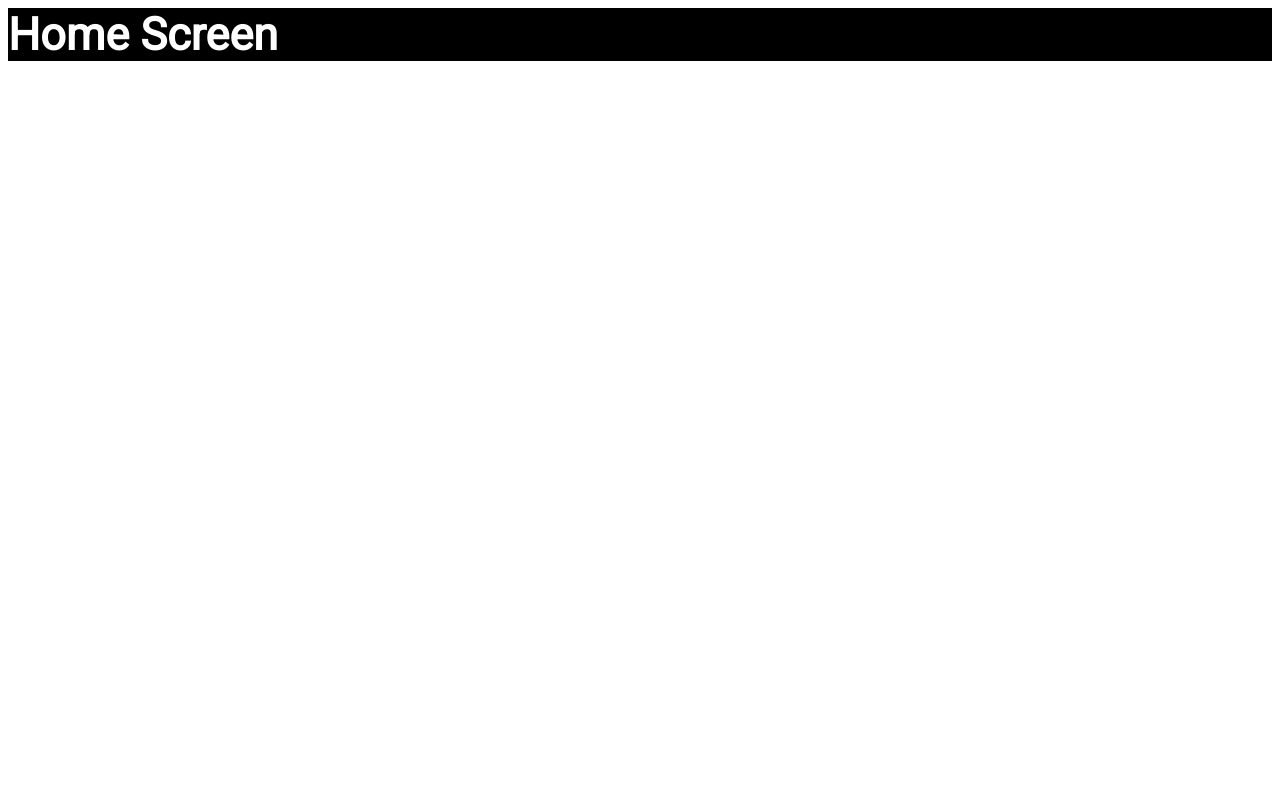
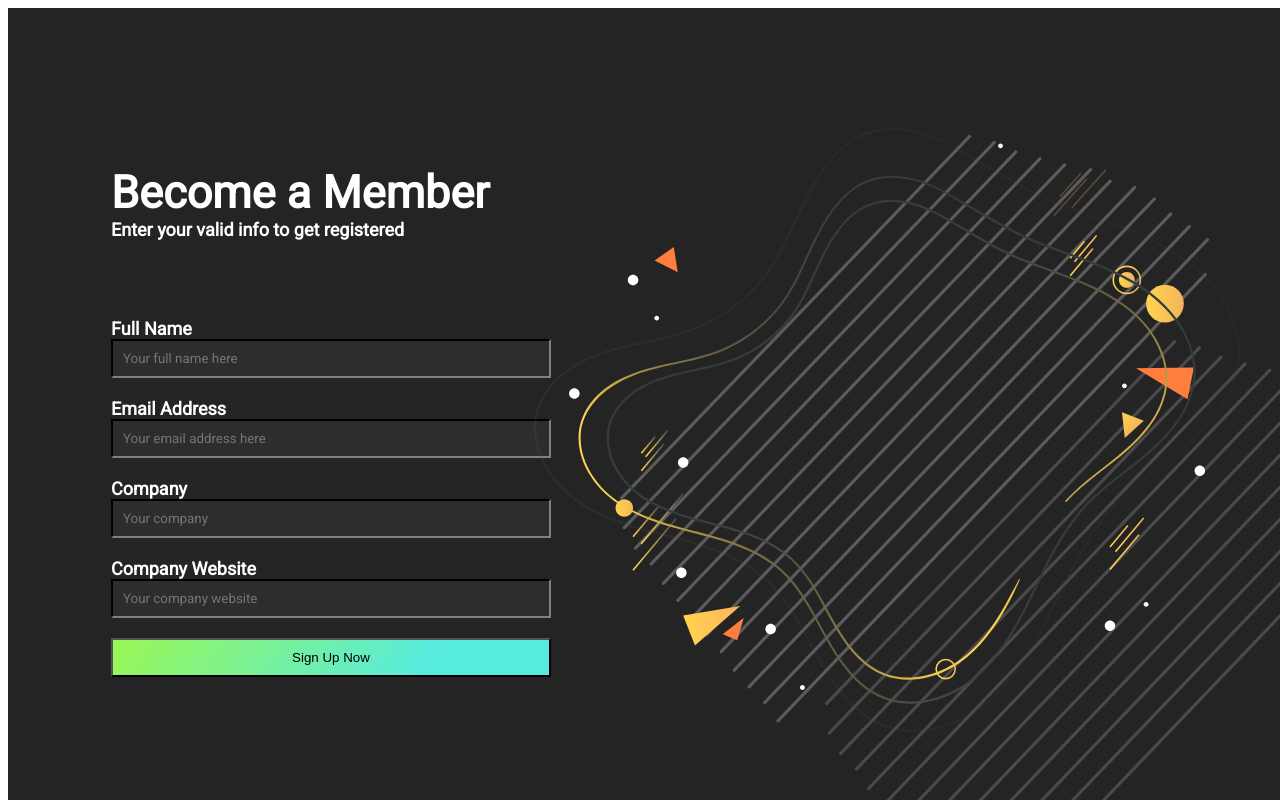
Before and after one commit to jx13xx/frontend-developer-task, a React (Create React App) app: page / in a window 1280 px wide. Built offline with nearby package versions, Linux system fonts and the light colour scheme.

Commit message:
feat: new user page component closes #3

```diff
--- a/jest.config.js
+++ b/jest.config.js
@@ -22,6 +22,7 @@ module.exports = {
   transform: {
     "^.+\\.jsx?$": "babel-jest",
     "^.+\\.tsx?$": "ts-jest",
+    "^.+\\.svg$": "<rootDir>/svgTransform.js",
   },
   moduleDirectories: ["node_modules", "src"],
 };
--- a/src/App.tsx
+++ b/src/App.tsx
@@ -6,12 +6,10 @@ import RegistrationPage from "./containers/RegistrationPage";
 
 export default function App() {
   return (
-    <>
-      <Switch>
-        <Route path="/" component={HomeScreen} />
-        <Route path="/members" component={MembersPage} />
-        <Route path="/new-member" component={RegistrationPage} />
-      </Switch>
-    </>
+    <Switch>
+      <Route path="/" component={HomeScreen} />
+      <Route path="/members" component={MembersPage} />
+      <Route path="/new-member" component={RegistrationPage} />
+    </Switch>
   );
 }
--- a/src/containers/HomeScreen/index.tsx
+++ b/src/containers/HomeScreen/index.tsx
@@ -1,11 +1,53 @@
-import { RobotText } from "../../design-system/components";
+import {
+  HeaderUserPage,
+  InputField,
+  Label,
+  RobotText,
+  SubmitButton,
+  Subtitle,
+  Tagline,
+} from "../../design-system/components";
+import {
+  CoverImage,
+  UserFillUpForm,
+  UserForm,
+  UserInputBlock,
+  UserLoginPage,
+} from "./styledComponent";
+import BannerImage from "images/Accent-Elements.svg";
 
 export default function HomeScreen() {
   return (
-    <>
-      <div style={{ backgroundColor: "black" }}>
-        <RobotText>Home Screen</RobotText>
-      </div>
-    </>
+    <UserLoginPage>
+      <UserForm id="user-form">
+        <HeaderUserPage id="user-form-header">
+          <RobotText>Become a Member</RobotText>
+          <Subtitle>Enter your valid info to get registered</Subtitle>
+        </HeaderUserPage>
+
+        <UserFillUpForm>
+          <UserInputBlock>
+            <Label>Full Name</Label>
+            <InputField type="text" placeholder="Your full name here" />
+          </UserInputBlock>
+
+          <UserInputBlock>
+            <Label>Email Address</Label>
+            <InputField type="text" placeholder="Your email address here" />
+          </UserInputBlock>
+          <UserInputBlock>
+            <Label>Company</Label>
+            <InputField type="text" placeholder="Your company" />
+          </UserInputBlock>
+          <UserInputBlock>
+            <Label>Company Website</Label>
+            <InputField type="text" placeholder="Your company website" />
+          </UserInputBlock>
+
+          <SubmitButton>Sign Up Now</SubmitButton>
+        </UserFillUpForm>
+      </UserForm>
+      <CoverImage src={BannerImage} />
+    </UserLoginPage>
   );
 }
--- /dev/null
+++ b/src/containers/HomeScreen/styledComponent.tsx
@@ -0,0 +1,33 @@
+import styled from "styled-components";
+
+export const UserLoginPage = styled.div`
+  background-color: #242424;
+  display: flex;
+  flex-direction: row;
+  width: 100%;
+  height: 100vh;
+  position: fixed;
+`;
+
+export const UserForm = styled.div`
+  display: flex;
+  flex-direction: column;
+  margin-left: 103px;
+  margin-top: 158px;
+`;
+export const UserFillUpForm = styled.div`
+  display: flex;
+  flex-direction: column;
+`;
+
+export const UserInputBlock = styled.div`
+  padding-bottom: 20px;
+`;
+
+export const CoverImage = styled.img`
+  position: absolute;
+  bottom: -15%;
+  right: -10%;
+  height: 800px;
+  overflow: hidden;
+`;
--- a/src/design-system/components.tsx
+++ b/src/design-system/components.tsx
@@ -18,10 +18,17 @@ export const SubmitButton = styled.button`
   padding: 10px;
   gap: 10px;
   display: flex;
-  width: 416px;
+  width: 100%;
+`;
+
+export const HeaderUserPage = styled.div`
+  display: flex;
+  flex-direction: column;
+  padding-bottom: 78px;
 `;
 
 export const InputField = styled.input`
+  width: 416px;
   background: #2d2d2d;
   border-color: #2d2d2d;
   color: #969696;
@@ -32,12 +39,23 @@ export const InputField = styled.input`
   padding: 10px;
   gap: 10px;
   &:focus {
-    //outline: none;
     outline-color: #aefb2a;
     border: 1px solid #57ebde;
-    //outline-color: linear-gradient(129.06deg, #aefb2a -21.26%, #57ebde 71.47%);
-    //border-color: linear-gradient(189.06deg, #aefb2a -21.26%, #57ebde 71.47%);
   }
+`;
+
+export const Label = styled.label`
+  width: 82px;
+  height: 21px;
+
+  font-family: "Roboto";
+  font-style: normal;
+  font-weight: 700;
+  font-size: 18px;
+  line-height: 21px;
+  /* identical to box height */
+
+  color: #ffffff;
 `;
 
 export const RobotText = styled.text`
@@ -49,6 +67,8 @@ export const RobotText = styled.text`
   font-weight: 700;
   font-size: 45px;
   line-height: 53px;
+  display: inline-block;
+  white-space: nowrap;
   /* identical to box height */
 
   color: #ffffff;
@@ -92,6 +112,8 @@ export const Subtitle = styled.text`
   /* identical to box height */
 
   color: #ffffff;
+  display: inline-block;
+  white-space: nowrap;
 `;
 
 export const Paragraph = styled.p`
```
Also changed, not shown: svgTransform.js (added, +9 -0 lines), src/images/Accent-Elements.svg (added), 1 other file (tests, documents, lock files or other folders).
